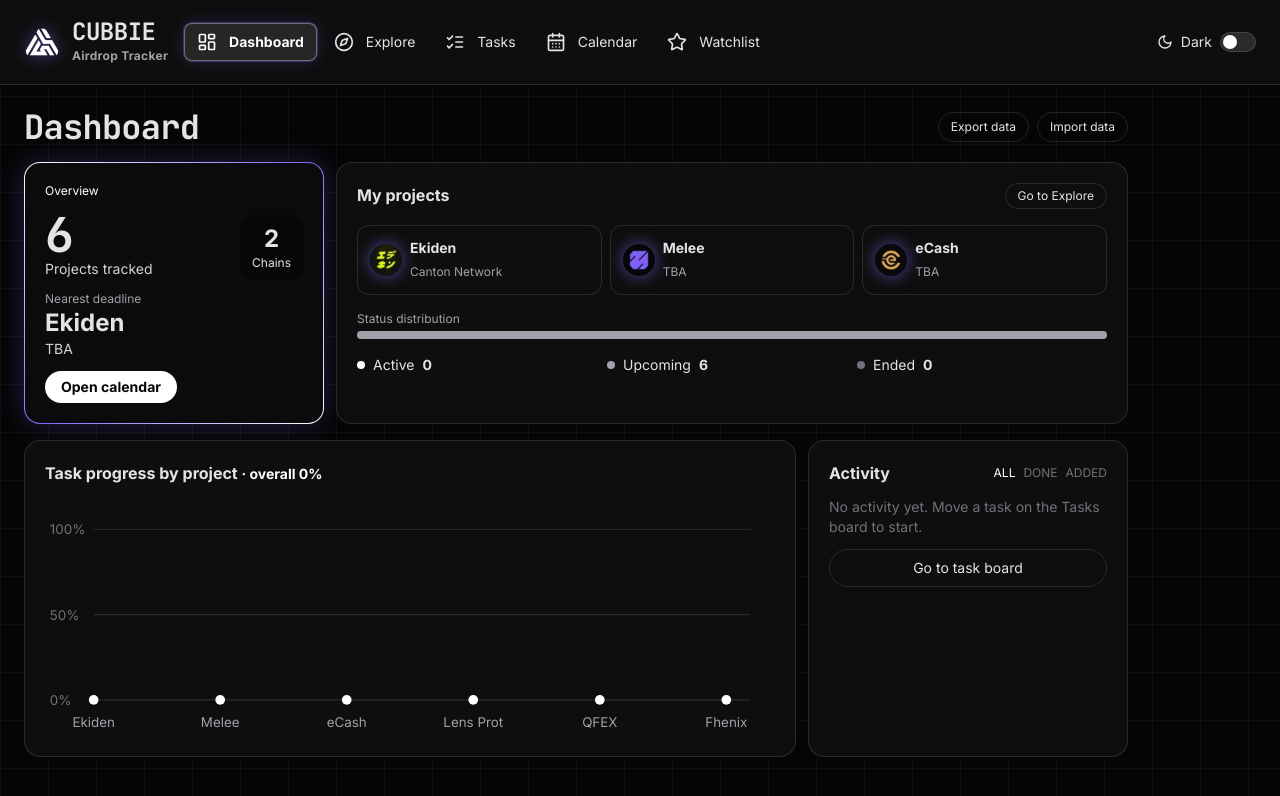
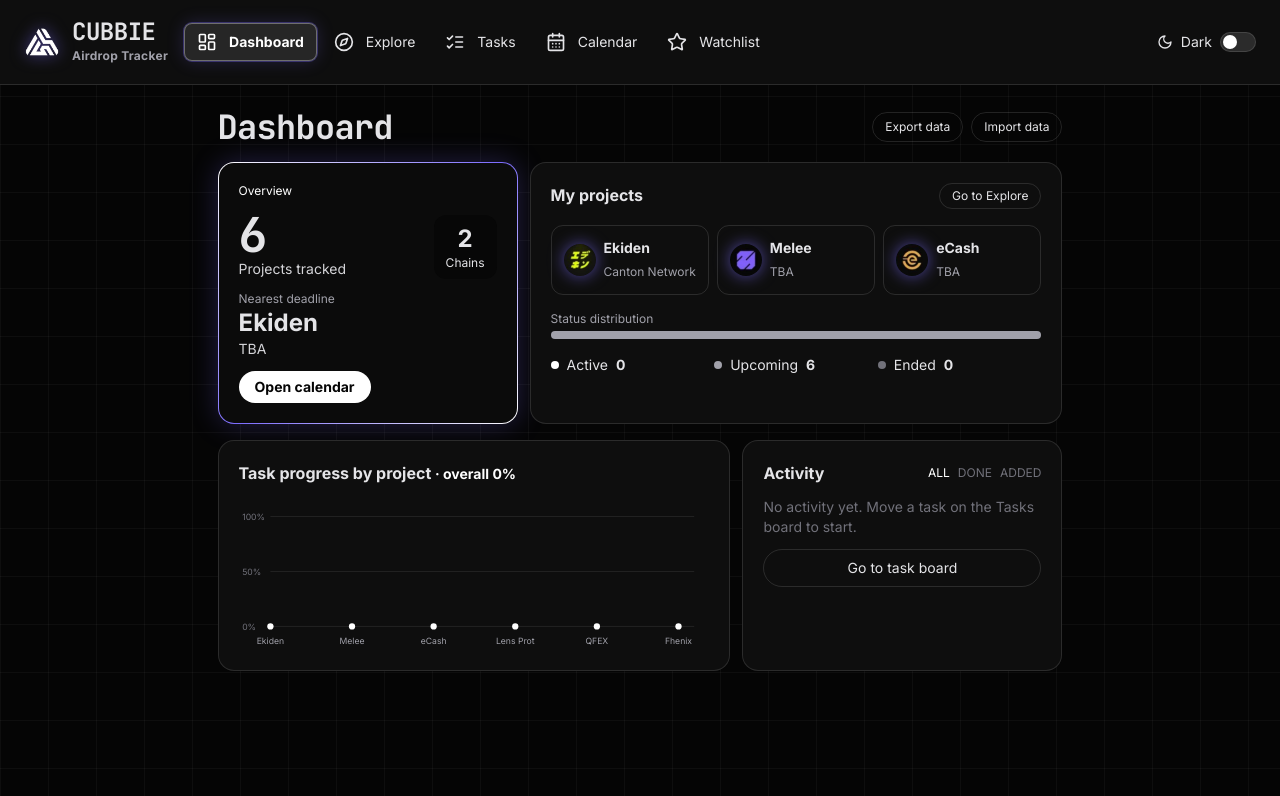
Before and after one commit to ahmad-choirudin/airdrop-tracker, a React (Vite) app: page / in a window 1280 px wide. Shown: the top 796 px of the page. Built offline with nearby package versions, Linux system fonts and the light colour scheme.

Commit message:
Adjust main container width and centering
Updated the maximum width of the main container to 1800px and added mx-auto for centering.

```diff
--- a/src/App.jsx
+++ b/src/App.jsx
@@ -151,7 +151,7 @@ export default function App(){
   <button role="switch" aria-checked={theme==='light'} aria-label="Toggle light mode" onClick={()=>setTheme(theme==='light'?'dark':'light')} className="mt-auto md:mt-0 md:ml-auto flex items-center gap-2 px-3 py-2 rounded-lg text-sm whitespace-nowrap hover:bg-panel">{theme==='light'?<Sun size={16}/>:<Moon size={16}/>}<span>{theme==='light'?'Light':'Dark'}</span><span className="relative w-9 h-5 rounded-full border border-line bg-line shrink-0"><span className={`absolute top-0.5 w-3.5 h-3.5 rounded-full bg-accent transition-all ${theme==='light'?'left-[1.15rem]':'left-0.5'}`}/></span></button>
 </nav>
 
-    <main key={view} className="flex-1 min-w-0 p-4 md:p-6 space-y-4 max-w-6xl view-in">
+    <main key={view} className="flex-1 min-w-0 p-4 md:p-6 space-y-4 max-w-[1800px] mx-auto view-in">
       {view==='dash'&&<>
         <div className="flex flex-wrap items-center justify-between gap-2"><h1 className="hidden md:block text-xl font-bold">Dashboard</h1><div className="flex gap-2 text-xs"><button onClick={exportData} className="border border-line rounded-full px-3 py-1.5">Export data</button><label className="border border-line rounded-full px-3 py-1.5 cursor-pointer">Import data<input type="file" accept="application/json,.json" className="hidden" onChange={importData}/></label></div></div>
         <div className="grid lg:grid-cols-[300px_1fr] gap-3 stagger">
```
